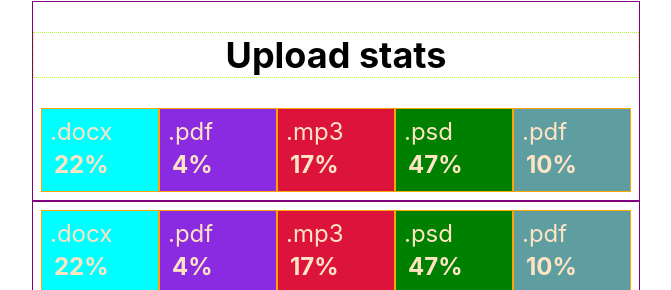
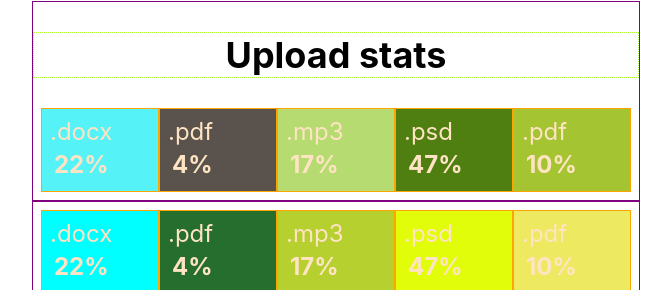
Before and after one commit to RomanVBohdanov22/goit-react-hw-01-components, a React (Create React App) app: page / in a window 1280 px wide. Shown: the part 662-952 px from the top of the page, without its empty margins (304-975 px from the left). Built offline with nearby package versions, Linux system fonts and the light colour scheme.

Commit message:
I made randomHex color for stats

```diff
--- a/src/components/statistics/StatisticsItem.jsx
+++ b/src/components/statistics/StatisticsItem.jsx
@@ -1,8 +1,12 @@
 import PropTypes from 'prop-types';
+
+function getRandomHexColor() {
+  return `#${Math.floor(Math.random() * 16777215).toString(16)}`;
+}
 
 const StatisticsItem = ({ label, percentage }) => {
   return (
-    <li className="item">
+      <li className="item" style={{ backgroundColor: getRandomHexColor()}}>
       <span className="label">{label}</span>
       <span className="percentage"> {percentage}%</span>
     </li>
```
